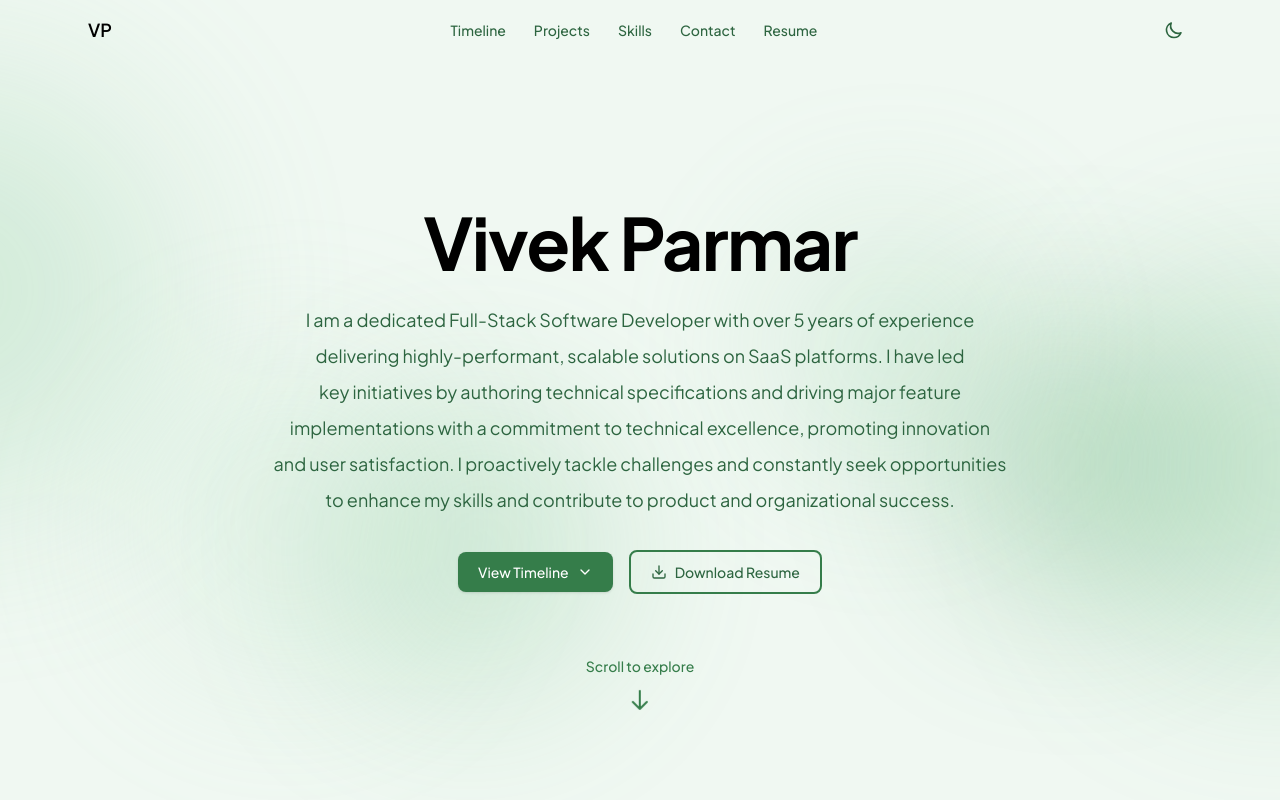
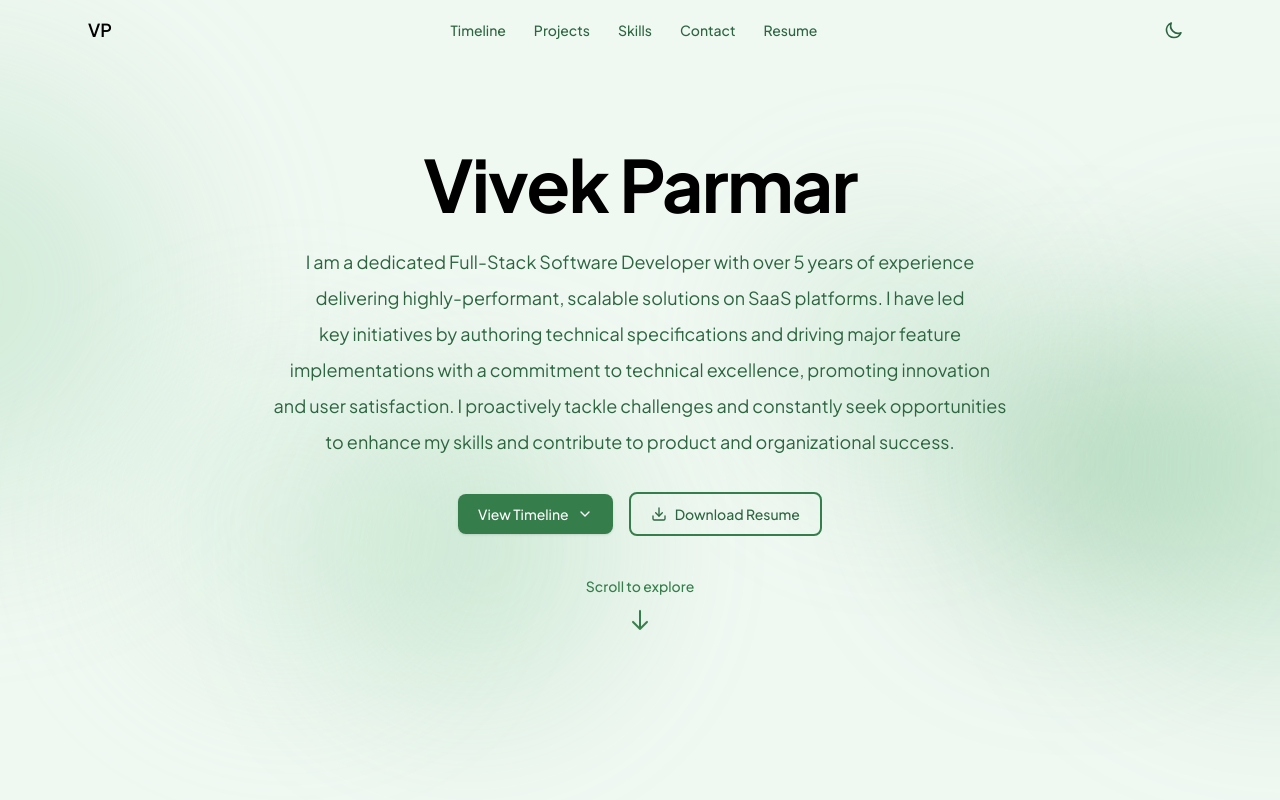
Before and after one commit to VivekP97/portfolio-website, a React (Vite) app: page / in a window 1280 px wide. Shown: the top 800 px of the page. Built offline with nearby package versions, Linux system fonts and the light colour scheme.

Commit message:
fix issue with buttons overlapping in Hero section

```diff
--- a/src/components/hero/Hero.tsx
+++ b/src/components/hero/Hero.tsx
@@ -3,7 +3,9 @@ import { heroData } from '../../data/resumeData'
 
 export function Hero() {
   return (
-    <section id="hero" className="relative flex min-h-[75vh] flex-col items-center justify-center px-4 py-12 text-center sm:min-h-[85vh] sm:px-6 sm:py-16 md:py-20">
+    <section id="hero" className="relative flex min-h-[75vh] flex-col px-4 py-12 sm:min-h-[85vh] sm:px-6 sm:py-16 md:py-20">
+      {/* Content centered in the space above "Scroll to explore" so they never overlap */}
+      <div className="flex min-h-0 flex-1 flex-col items-center justify-center text-center">
         <div className="mx-auto max-w-4xl hero-enter-animation">
           <h1 className="text-4xl font-bold tracking-tight text-black dark:text-white sm:text-5xl md:text-6xl lg:text-7xl">
             {heroData.name}
@@ -14,6 +16,7 @@ export function Hero() {
           <div className="mt-6 flex flex-wrap items-center justify-center gap-4 sm:mt-8">
             <ScrollToTimelineButton />
             <ResumeDownloadButton url={heroData.resumePdfUrl} />
+          </div>
         </div>
       </div>
       <ScrollToExplore />
@@ -29,7 +32,7 @@ function ScrollToExplore() {
     <button
       type="button"
       onClick={scrollToTimeline}
-      className="absolute bottom-6 left-1/2 flex flex-col items-center gap-2 -translate-x-1/2 text-sage-600 dark:text-sage-400 hover:text-sage-800 dark:hover:text-sage-200 transition-colors sm:bottom-8"
+      className="flex shrink-0 flex-col items-center gap-2 py-6 text-sage-600 dark:text-sage-400 hover:text-sage-800 dark:hover:text-sage-200 transition-colors sm:py-8"
       aria-label="Scroll to explore"
     >
       <span className="text-sm font-medium">Scroll to explore</span>
```
Lines whose indentation alone changed are shown as unchanged.
